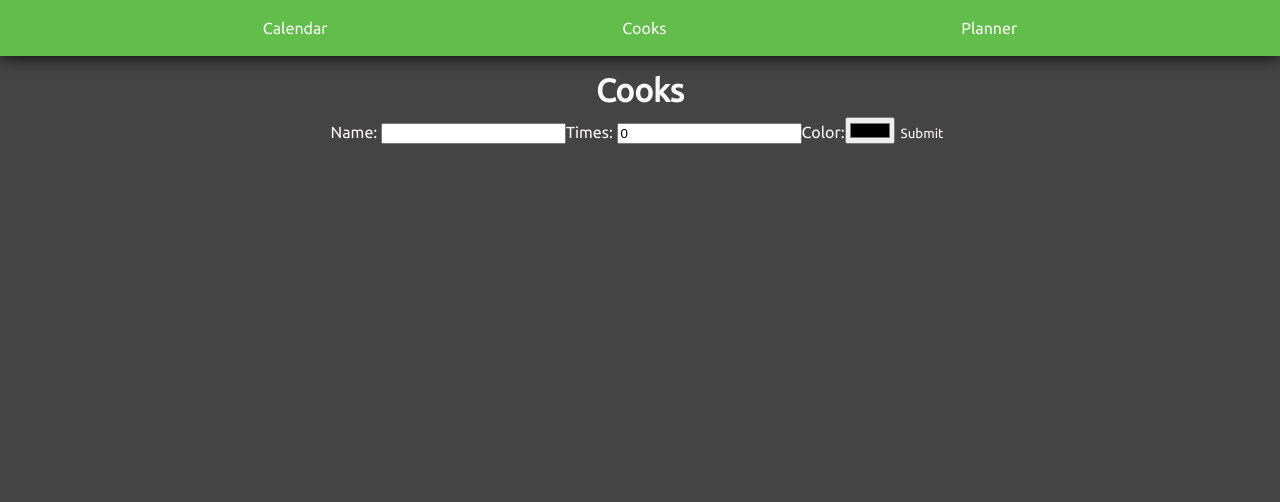
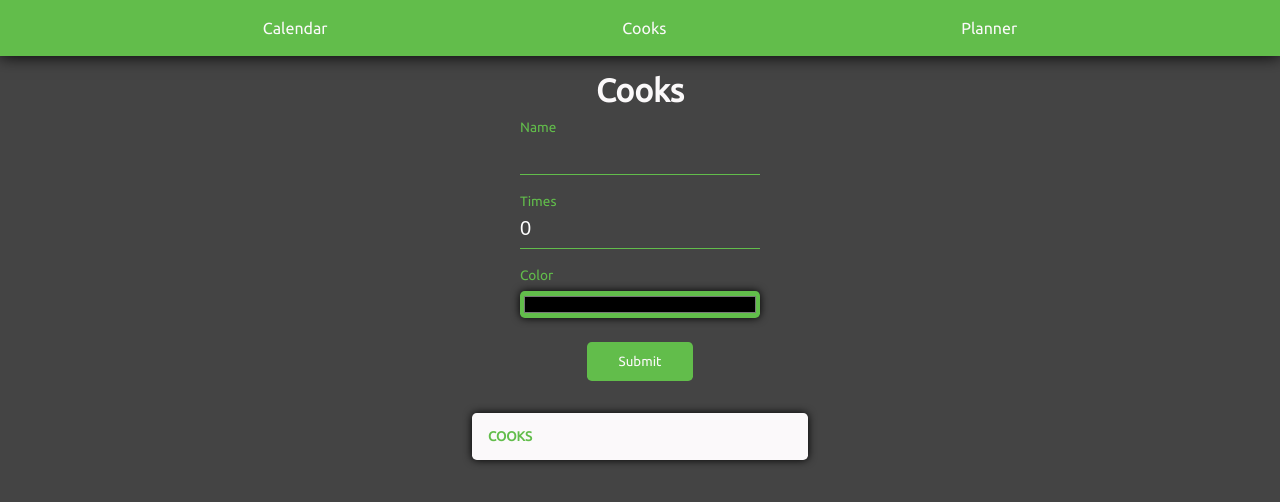
Before and after one commit to KotamanMeOplo/shift-counter, a React (Create React App) app: page / in a window 1280 px wide. Both pictures are taken after a click on the button "Cooks". Shown: the top 502 px of the page. Built offline with nearby package versions, Linux system fonts and the light colour scheme; the HTML template or start-up script is replaced by a standard one.

Commit message:
Style cook page

```diff
--- a/public/index.html
+++ b/public/index.html
@@ -11,6 +11,7 @@
     -->
     <link rel="manifest" href="%PUBLIC_URL%/manifest.json" />
     <link href="https://fonts.googleapis.com/css?family=Ubuntu&display=swap" rel="stylesheet">
+    <link rel="stylesheet" href="https://cdnjs.cloudflare.com/ajax/libs/font-awesome/4.7.0/css/font-awesome.min.css">
     <title>Cook Manager</title>
   </head>
   <body>
--- a/src/App.css
+++ b/src/App.css
@@ -68,12 +68,15 @@ nav > button:hover, nav > button:active {
   display: inline-block;
 }
 
-.cook-block {
-  padding: .5rem;
+.cook-block button {
+  padding: 0;
+  height: 1.75rem;
+  width: 1.75rem;
+  box-shadow: none;
 }
 
-.cook-block > * {
-  margin: 0 1rem;
+.delete {
+  margin-right: 1rem;
 }
 
 #calendar-container {
@@ -97,10 +100,21 @@ nav > button:hover, nav > button:active {
   color: #FBF9FA;
 }
 
-.accent-color {
+.accent2-color {
   background-color: #E84329;
   color: #FBF9FA;
 }
+
+.primary-color {
+  background-color: #62BD4B;
+  color: #FBF9FA;
+}
+
+.accent1-color {
+  background-color: #CBA06A;
+  color: #444444;
+}
+
 #calendar-month-year {
   display: inline-block;
   margin: 1rem 1rem;
@@ -132,12 +146,12 @@ table button {
   outline: none;
 }
 
-#calendar-stats-heading {
+.heading {
   color: #62BD4B;
   margin: 0;
 }
 
-#calendar-cooks {
+.left-text-card {
   text-align: left;
   width: 19rem;
 }
@@ -188,3 +202,38 @@ table button {
   border-radius: .3rem;
   box-shadow: 0 0 .5rem black;
 }
+
+input:not([type]), input[type='text'], input[type='number'] {
+  background-color: transparent;
+  border-width: 0;
+  border-bottom: 1px solid #62BD4B;
+  outline: none;
+  color: white;
+  font-size: 1.25rem;
+  display: block;
+  width: 15rem;
+  padding: .5rem 0;
+}
+
+.cook-input {
+  text-align: left;
+  width: 15rem;
+  margin: 0 auto;
+  padding-bottom: 1rem;
+}
+
+#cook-form label {
+  color: #62BD4B;
+  font-size: .85rem;
+}
+
+#cook-form {
+  margin-bottom: 2rem;
+}
+
+input[type="color"] {
+  border: none;
+  width: 15rem;
+  display: block;
+  margin: .5rem 0;
+}
--- a/src/components/Modal.js
+++ b/src/components/Modal.js
@@ -14,7 +14,7 @@ function Modal(props) {
       { open &&
         <Fragment>
           <div id="backdrop" onClick={onClose} />
-          <div id="modal" className="basic-style card accent-color">
+          <div id="modal" className="basic-style card accent2-color">
             <h3 id="modal-header">
               {children}
             </h3>
--- a/src/components/pages/CalendarPage.js
+++ b/src/components/pages/CalendarPage.js
@@ -38,8 +38,8 @@ function CalendarPage(props) {
       </div>
       <Calendar month={month} year={year} />
 
-      <div id="calendar-cooks" className="basic-style card light-color">
-        <h5 id="calendar-stats-heading">COOK TIMES</h5>
+      <div className="basic-style card light-color left-text-card">
+        <h5 className="heading">COOK TIMES</h5>
         {
           cooks.map(cook =>
               <h3 key={cook.name}><div className="cook-color" style={{backgroundColor: cook.color}} />: {cook.name} => {cook.initialTimes + cook.additionalTimes.length}</h3>
--- a/src/components/pages/CooksPage.js
+++ b/src/components/pages/CooksPage.js
@@ -53,26 +53,38 @@ function CooksPage(props) {
     <div>
       <h1>Cooks</h1>
 
-      <form onSubmit={e => onSubmit(e)}>
-        <label>Name: </label>
+      <form id="cook-form" onSubmit={e => onSubmit(e)}>
+        <div className="cook-input">
+          <label>Name</label>
           <input name="name" value={cookName} onChange={e => setCookName(e.target.value)} />
-        <label>Times: </label>
+        </div>
+        <div className="cook-input">
+          <label>Times</label>
           <input name="times" type="number" value={cookTimes} onChange={e => setCookTimes(e.target.value)} />
-        <label>Color:</label>
-        <input name="color" type="color" onChange={e => setCookColor(e.target.value)} />
-        <button type="submit">Submit</button>
+        </div>
+        <div className="cook-input">
+          <label>Color</label>
+          <input className="basic-style primary-color" name="color" type="color" onChange={e => setCookColor(e.target.value)} />
+        </div>
+        <button className="basic-style primary-color btn" type="submit">Submit</button>
       </form>
 
+      <div className="basic-style card light-color left-text-card">
+        <h5 className="heading">COOKS</h5>
         {
           cooks.map((a, i) =>
             <div key={i} className="cook-block">
-            <h3 className="cook-info">{a.name}: {a.initialTimes}</h3>
-            <div className="cook-color" style={{backgroundColor: a.color}} />
-            <button onClick={_ => onDeleteCook(a)}>Delete</button>
-            <button onClick={_ => onEditCook(a)}>Edit</button>
+              <h3><div className="cook-color" style={{backgroundColor: a.color}} />: {a.name} => {a.initialTimes}</h3>
+              <button className="basic-style accent2-color delete" onClick={_ => onDeleteCook(a)}>
+                <i className="fa fa-trash fa-lg" aria-hidden="true"></i>
+              </button>
+              <button className="basic-style primary-color edit"onClick={_ => onEditCook(a)}>
+                <i className="fa fa-pencil fa-lg" aria-hidden="true"></i>
+              </button>
             </div>
           )
         }
+      </div>
     </div>
   )
 }
```
Lines whose indentation alone changed are shown as unchanged.
